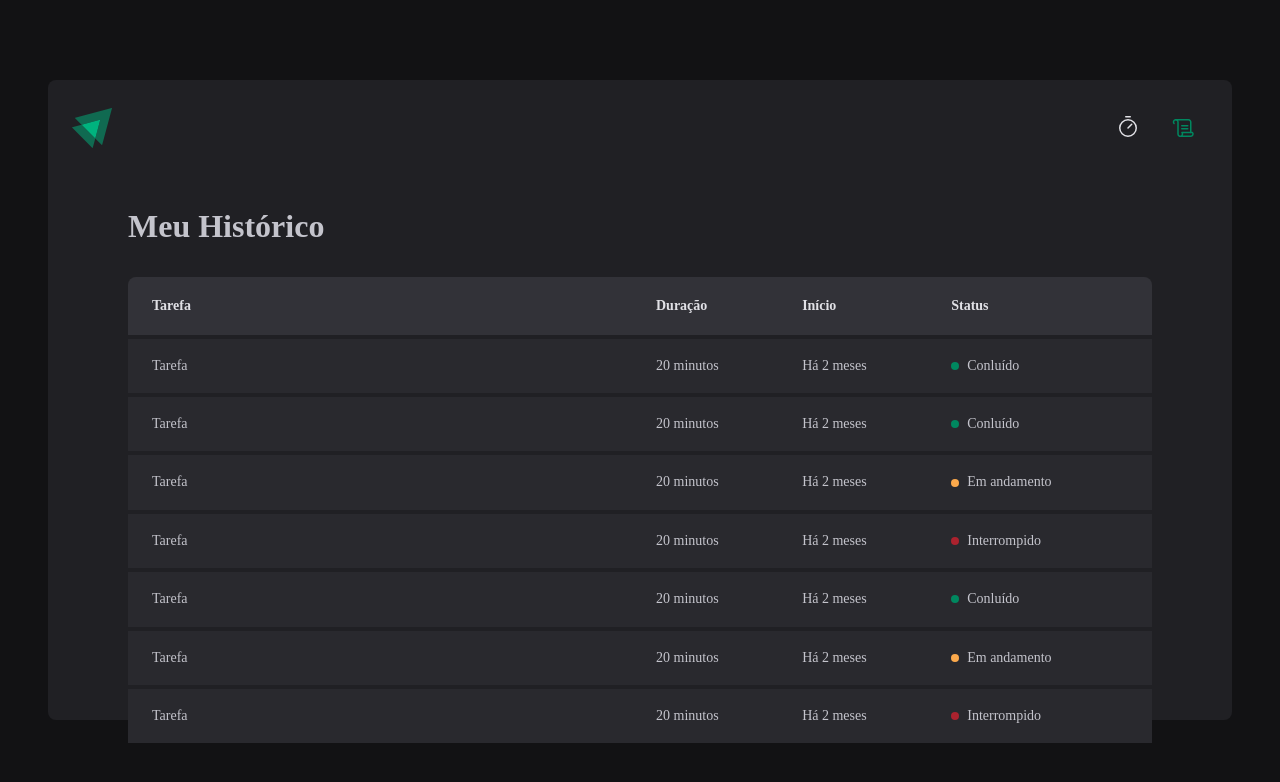
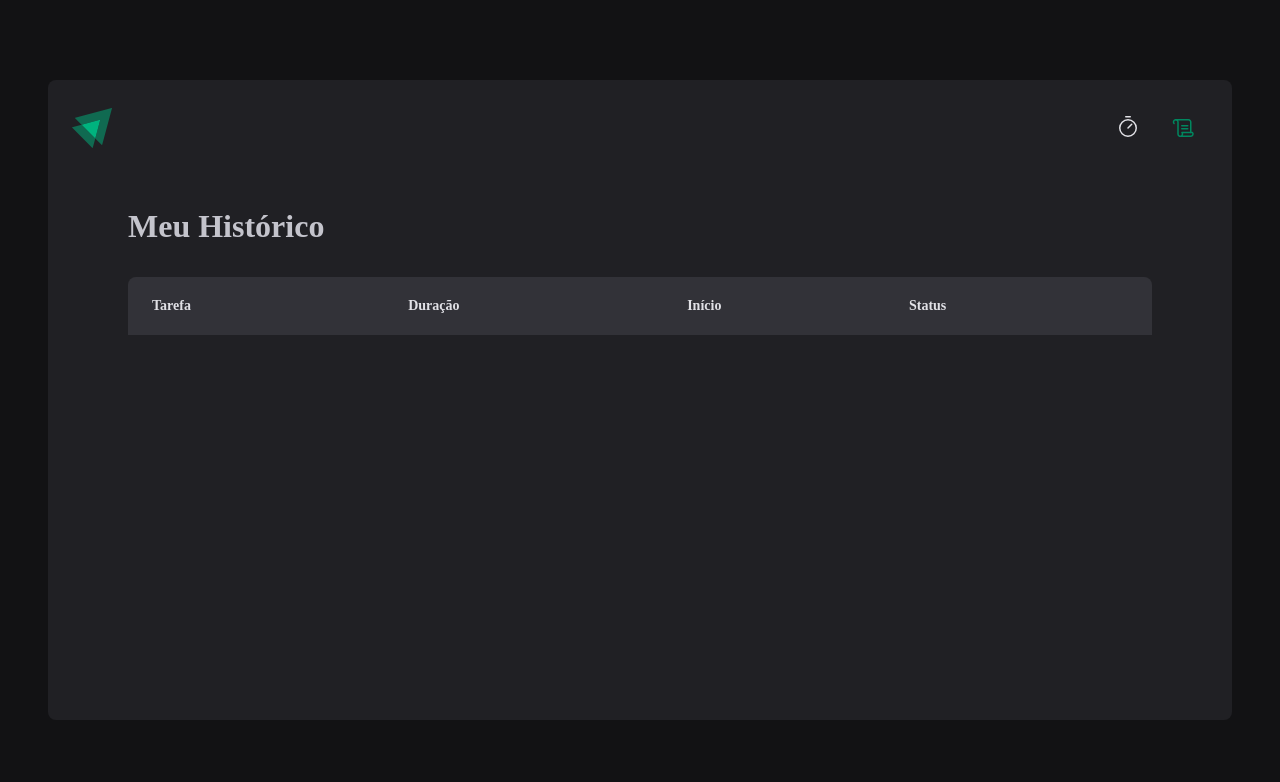
Before and after one commit to GustavoR1991/ignite-timer, a React (Vite) app: page /history in a window 1280 px wide. Shown: the top 782 px of the page. Built offline with nearby package versions, Linux system fonts and the light colour scheme.

Commit message:
third commit

```diff
--- /dev/null
+++ b/src/contexts/CyclesContext.tsx
@@ -0,0 +1,100 @@
+import { createContext, ReactNode, useState } from "react";
+
+interface CreateCycleData {
+    task: string,
+    minutesAmount: number
+}
+
+interface Cycle {
+    id: string;
+    task: string;
+    minutesAmount: number;
+    startDate: Date;
+    interruptedDate?: Date;
+    finishedDate?: Date;
+}
+
+interface CyclesContextType {
+    cycles: Cycle[]
+    activeCycle: Cycle | undefined;
+    activeCycleId: string | null;
+    amountSecondsPassed: number;
+    markCurrentCyclesAsFinished: () => void;
+    setSecondsPassed: (seconds: number) => void;
+    createNewCycle: (data: CreateCycleData) => void
+    interruptCurrentCycle: () => void
+}
+
+export const CyclesContext = createContext({} as CyclesContextType);
+
+interface CyclesContextProviderProps {
+    children: ReactNode
+}
+export function CyclesContextProvider({ children }: CyclesContextProviderProps) {
+    const [cycles, setCycles] = useState<Cycle[]>([]);
+    const [activeCycleId, setActiveCycleId] = useState<string | null>(null);
+    const [amountSecondsPassed, setAmountSecondsPassed] = useState(0);
+
+    const activeCycle = cycles.find((cycle) => cycle.id === activeCycleId);
+
+    function setSecondsPassed(seconds: number) {
+        setAmountSecondsPassed(seconds);
+    }
+
+    function markCurrentCyclesAsFinished() {
+        setCycles((state) =>
+            state.map((cycle) => {
+                if (cycle.id === activeCycleId) {
+                    return { ...cycle, finishedDate: new Date() };
+                } else {
+                    return cycle;
+                }
+            })
+        );
+    }
+
+    function createNewCycle(data: CreateCycleData) {
+        const id = String(new Date().getTime());
+
+        const newCycle: Cycle = {
+            id,
+            task: data.task,
+            minutesAmount: data.minutesAmount,
+            startDate: new Date(),
+        };
+
+        setCycles((state) => [...state, newCycle]);
+        setActiveCycleId(id);
+        setAmountSecondsPassed(0);
+    }
+
+    function interruptCurrentCycle() {
+        setCycles((state) =>
+            state.map((cycle) => {
+                if (cycle.id === activeCycleId) {
+                    return { ...cycle, interruptedDate: new Date() };
+                } else {
+                    return cycle;
+                }
+            })
+        ),
+            setActiveCycleId(null);
+    }
+
+    return (
+        <CyclesContext.Provider
+            value={{
+                cycles,
+                activeCycle,
+                activeCycleId,
+                markCurrentCyclesAsFinished,
+                amountSecondsPassed,
+                setSecondsPassed,
+                createNewCycle,
+                interruptCurrentCycle
+            }}
+        >
+            {children}
+        </CyclesContext.Provider>
+    )
+}
--- a/src/pages/history/index.tsx
+++ b/src/pages/history/index.tsx
@@ -1,6 +1,13 @@
+import { useContext } from 'react'
+import { formatDistanceToNow } from 'date-fns'
+import { ptBR } from 'date-fns/locale/pt-BR'
+import { CyclesContext } from '../../contexts/CyclesContext'
 import { HistoryContainer, HistoryList, Status } from './styles'
 
 export function History() {
+
+  const { cycles } = useContext(CyclesContext)
+
   return (
     <HistoryContainer>
       <h1>Meu Histórico </h1>
@@ -16,62 +23,29 @@
             </tr>
           </thead>
           <tbody>
-            <tr>
-              <td>Tarefa</td>
-              <td>20 minutos</td>
-              <td>Há 2 meses </td>
-              <td>
-                <Status statusColor="green">Conluído</Status>
-              </td>
-            </tr>
-            <tr>
-              <td>Tarefa</td>
-              <td>20 minutos</td>
-              <td>Há 2 meses </td>
-              <td>
-                <Status statusColor="green">Conluído</Status>
-              </td>
-            </tr>
-            <tr>
-              <td>Tarefa</td>
-              <td>20 minutos</td>
-              <td>Há 2 meses </td>
-              <td>
-                <Status statusColor="yellow">Em andamento</Status>
-              </td>
-            </tr>
-            <tr>
-              <td>Tarefa</td>
-              <td>20 minutos</td>
-              <td>Há 2 meses </td>
-              <td>
-                <Status statusColor="red">Interrompido</Status>
-              </td>
-            </tr>
-            <tr>
-              <td>Tarefa</td>
-              <td>20 minutos</td>
-              <td>Há 2 meses </td>
-              <td>
-                <Status statusColor="green">Conluído</Status>
-              </td>
-            </tr>
-            <tr>
-              <td>Tarefa</td>
-              <td>20 minutos</td>
-              <td>Há 2 meses </td>
-              <td>
-                <Status statusColor="yellow">Em andamento</Status>
-              </td>
-            </tr>
-            <tr>
-              <td>Tarefa</td>
-              <td>20 minutos</td>
-              <td>Há 2 meses </td>
-              <td>
-                <Status statusColor="red">Interrompido</Status>
-              </td>
-            </tr>
+            {cycles.map(cycle => {
+              return (
+                <tr key={cycle.id}>
+                  <td>{cycle.task}</td>
+                  <td>{cycle.minutesAmount} minutos</td>
+                  <td>{formatDistanceToNow(cycle.startDate, {
+                    addSuffix: true,
+                    locale: ptBR
+                  })}</td>
+                  <td>
+                    {cycle.finishedDate && (
+                      <Status statusColor="green">Concluído</Status>
+                    )}
+                    {cycle.interruptedDate && (
+                      <Status statusColor="red">Interrompido</Status>
+                    )}
+                    {!cycle.finishedDate && !cycle.interruptedDate && (
+                      <Status statusColor="yellow">Em andamento</Status>
+                    )}
+                  </td>
+                </tr>
+              )
+            })}
           </tbody>
         </table></HistoryList>
     </HistoryContainer>
--- a/src/pages/home/components/Countdown/index.tsx
+++ b/src/pages/home/components/Countdown/index.tsx
@@ -1,7 +1,7 @@
 import { useContext, useEffect } from "react";
 import { CountDownContainer, Separator } from "./styles";
 import { differenceInSeconds } from "date-fns";
-import { CyclesContext } from "../..";
+import { CyclesContext } from "../../../../contexts/CyclesContext";
 
 export function Countdown() {
     const {
--- a/src/pages/home/components/NewCycleForm/index.tsx
+++ b/src/pages/home/components/NewCycleForm/index.tsx
@@ -1,7 +1,7 @@
 import { FormContainer, TaskInput, MinutesAmountInput } from "./styles";
 import { useContext } from "react";
-import { CyclesContext } from "../..";
 import { useFormContext } from "react-hook-form";
+import { CyclesContext } from "../../../../contexts/CyclesContext";
 
 export function NewCycleForm() {
     const { activeCycle } = useContext(CyclesContext)
--- a/src/pages/home/index.tsx
+++ b/src/pages/home/index.tsx
@@ -8,9 +8,10 @@
   StartCountdownButton,
   StopCountdownButton,
 } from "./styles";
-import { createContext, useState } from "react";
 import { NewCycleForm } from "./components/NewCycleForm";
 import { Countdown } from "./components/Countdown";
+import { useContext } from "react";
+import { CyclesContext } from "../../contexts/CyclesContext";
 
 // controlled  usado para fomrs simples com poucos campos
 
@@ -34,25 +35,6 @@
 //ceil sempre pro teto ou seja para cima
 //round acima de .5 ou igual para cima, abaixo para baixo
 
-interface Cycle {
-  id: string;
-  task: string;
-  minutesAmount: number;
-  startDate: Date;
-  interruptedDate?: Date;
-  finishedDate?: Date;
-}
-
-interface CyclesContextType {
-  activeCycle: Cycle | undefined;
-  activeCycleId: string | null;
-  amountSecondsPassed: number;
-  markCurrentCyclesAsFinished: () => void;
-  setSecondsPassed: (seconds: number) => void;
-}
-
-export const CyclesContext = createContext({} as CyclesContextType);
-
 const newCycleFormValidationSchema = zod.object({
   task: zod.string().min(1, "Informe a tarefa"),
   minutesAmount: zod
@@ -69,9 +51,8 @@
 type NewCycleFormDate = zod.infer<typeof newCycleFormValidationSchema>;
 
 export function Home() {
-  const [cycles, setCycles] = useState<Cycle[]>([]);
-  const [activeCycleId, setActiveCycleId] = useState<string | null>(null);
-  const [amountSecondsPassed, setAmountSecondsPassed] = useState(0);
+
+  const { activeCycle, createNewCycle, interruptCurrentCycle } = useContext(CyclesContext)
 
   const newCycleForm = useForm<NewCycleFormDate>({
     resolver: zodResolver(newCycleFormValidationSchema),
@@ -83,52 +64,9 @@
 
   const { handleSubmit, watch, reset } = newCycleForm;
 
-  const activeCycle = cycles.find((cycle) => cycle.id === activeCycleId);
-
-  function setSecondsPassed(seconds: number) {
-    setAmountSecondsPassed(seconds);
-  }
-
-  function markCurrentCyclesAsFinished() {
-    setCycles((state) =>
-      state.map((cycle) => {
-        if (cycle.id === activeCycleId) {
-          return { ...cycle, finishedDate: new Date() };
-        } else {
-          return cycle;
-        }
-      })
-    );
-  }
-
   function handleCreateNewCycle(data: NewCycleFormDate) {
-    const id = String(new Date().getTime());
-
-    const newCycle: Cycle = {
-      id,
-      task: data.task,
-      minutesAmount: data.minutesAmount,
-      startDate: new Date(),
-    };
-
-    setCycles((state) => [...state, newCycle]);
-    setActiveCycleId(id);
-    setAmountSecondsPassed(0);
-
-    reset();
-  }
-
-  function handleInterruptCycle() {
-    setCycles((state) =>
-      state.map((cycle) => {
-        if (cycle.id === activeCycleId) {
-          return { ...cycle, interruptedDate: new Date() };
-        } else {
-          return cycle;
-        }
-      })
-    ),
-      setActiveCycleId(null);
+    createNewCycle(data)
+    reset()
   }
 
   const task = watch("task");
@@ -137,22 +75,13 @@
   return (
     <HomeContainer>
       <form onSubmit={handleSubmit(handleCreateNewCycle)} action="">
-        <CyclesContext.Provider
-          value={{
-            activeCycle,
-            activeCycleId,
-            markCurrentCyclesAsFinished,
-            amountSecondsPassed,
-            setSecondsPassed,
-          }}
-        >
-          <FormProvider {...newCycleForm}>
-            <NewCycleForm />
-          </FormProvider>
-          <Countdown />
-        </CyclesContext.Provider>
+
+        <FormProvider {...newCycleForm}>
+          <NewCycleForm />
+        </FormProvider>
+        <Countdown />
         {activeCycle ? (
-          <StopCountdownButton onClick={handleInterruptCycle} type="button">
+          <StopCountdownButton onClick={interruptCurrentCycle} type="button">
             <HandPalm size={24} />
             Interromper
           </StopCountdownButton>
```
Also changed, not shown: src/App.tsx (+10 -7 lines).
